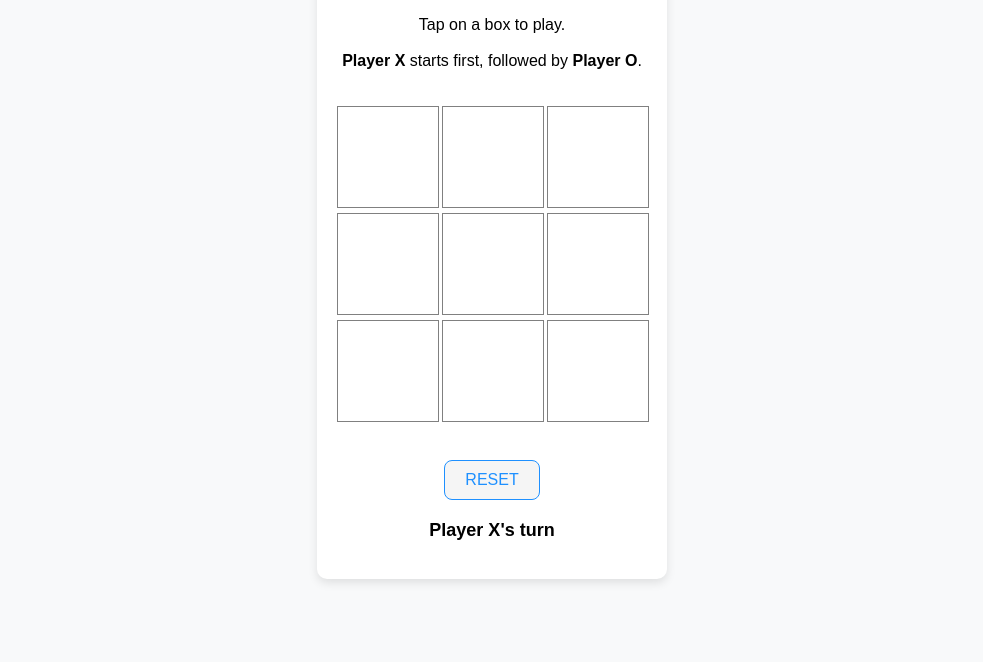
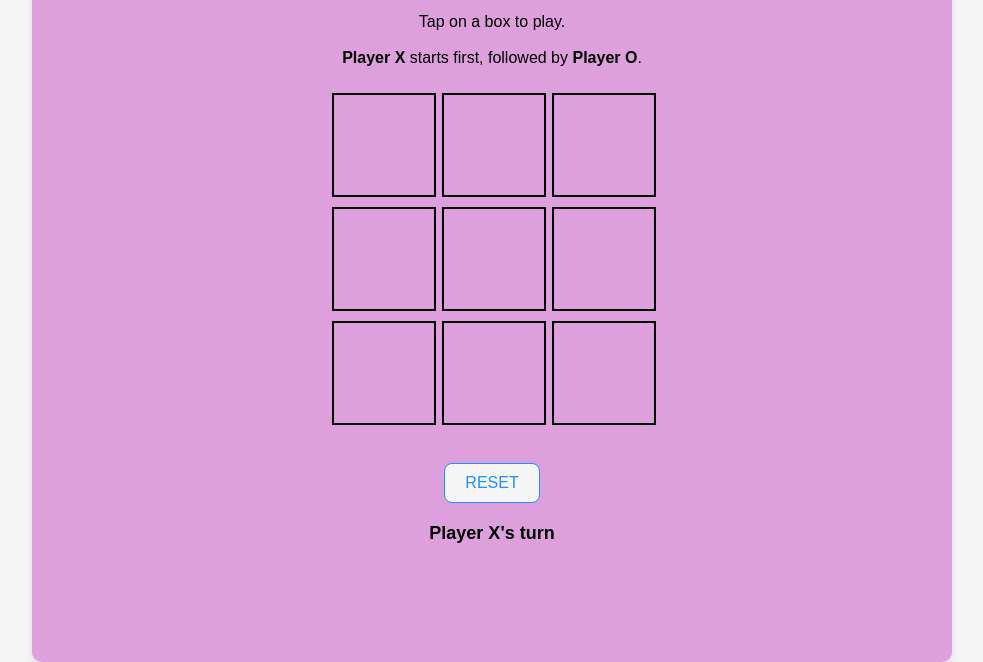
Before and after one commit to shama226/tic-tac-toe, a plain HTML site: page index.html in a window 1280 px wide. Shown: the part 160-822 px from the top of the page, without its empty margins (148-1131 px from the left). Before the commit the page ends 800 px from the top, so only its background shows below. Drawn offline with Linux system fonts and the light colour scheme.

Commit message:
Add files via upload

```diff
--- a/stylesheet.css
+++ b/stylesheet.css
@@ -6,7 +6,7 @@ body {
     justify-content: center;
     align-items: center;
     height: 100vh;
-    background-color: #f8f9fa;
+    background-color: whitesmoke;
 }
 
 #main {
@@ -15,23 +15,24 @@ body {
     flex-direction: column;
     justify-content: center;
     align-items: center;
-    padding: 20px;
+    padding: 100px 300px;
     box-shadow: 0 4px 10px rgba(0, 0, 0, 0.1);
     border-radius: 10px;
-    background-color: #ffffff;
+    background-color: plum;
 }
 
 .board {
     display: grid;
     grid-template-columns: repeat(3, 100px);
-    grid-gap: 5px;
-    margin-top: 20px;
+    grid-gap: 10px;
+    margin-top: 10px;
+
 }
 
 .cell {
     width: 100px;
     height: 100px;
-    border: 1px solid gray;
+    border: 2px solid black;
     display: flex;
     align-items: center;
     justify-content: center;
```
